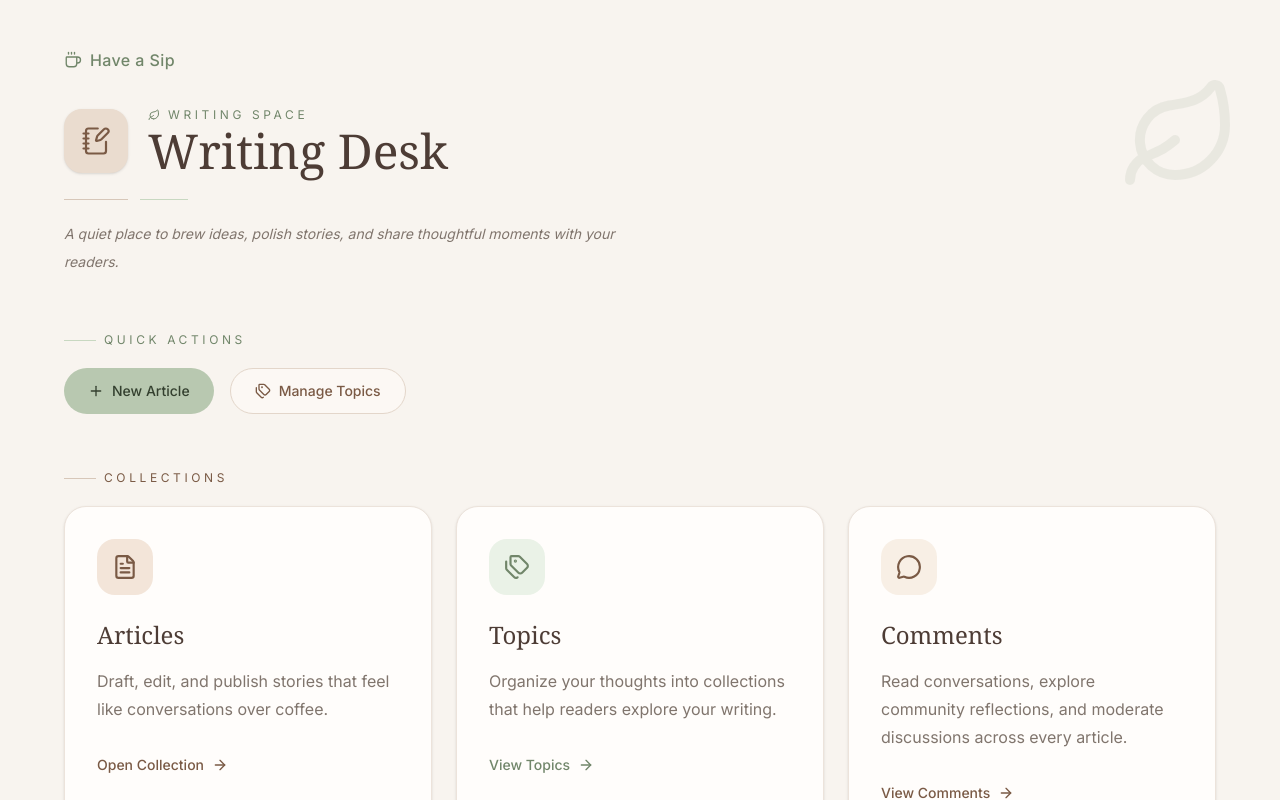
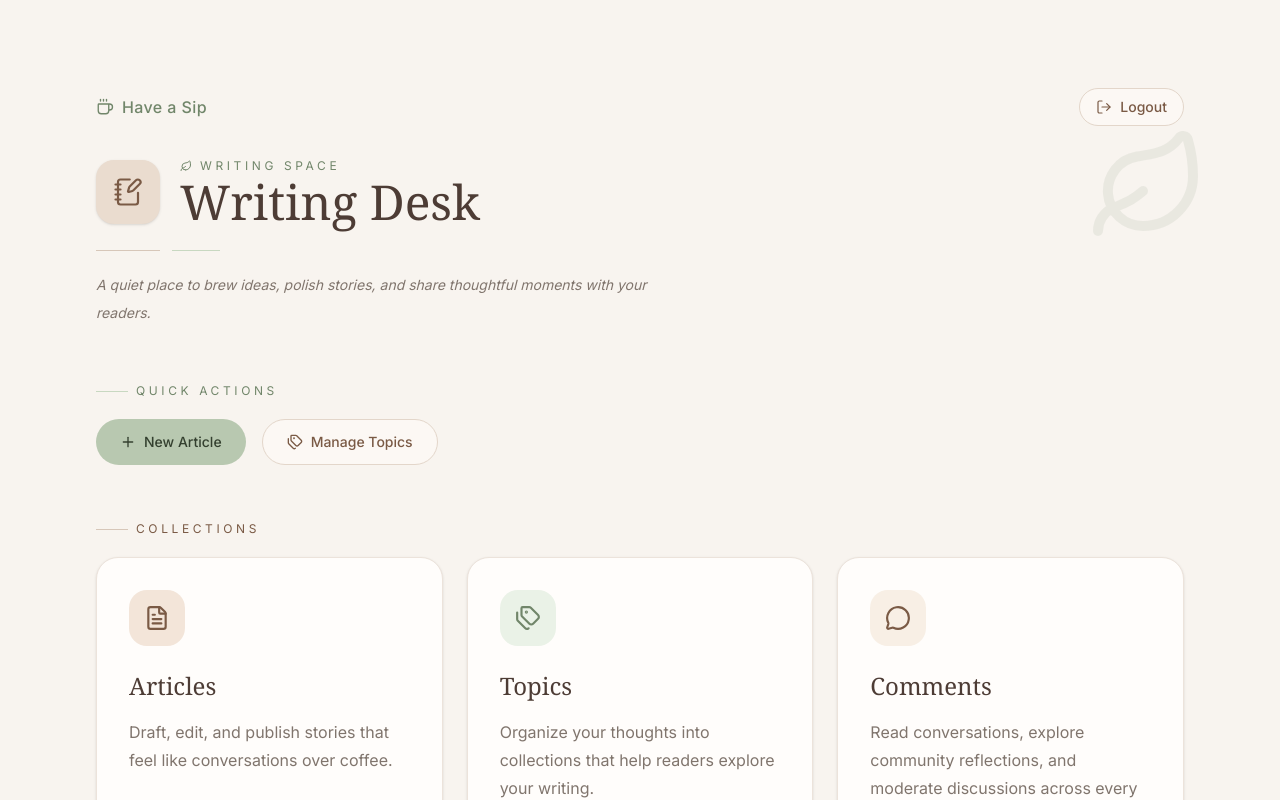
Before and after one commit to Ella-Truong/have-a-sip, a Next.js app: page /admin in a window 1280 px wide. Shown: the top 800 px of the page. Built offline with nearby package versions, Linux system fonts and the light colour scheme; no server answers.

Commit message:
feat: add logout button

```diff
--- a/src/app/admin/page.tsx
+++ b/src/app/admin/page.tsx
@@ -1,4 +1,6 @@
 import Link from "next/link";
+import LogoutButton from "@/components/admin/LogoutButton";
+
 import {
     ArrowRight,
     FileText,
@@ -13,9 +15,8 @@ import {
 export default function AdminDashboardPage() {
     return (
         <main className="min-h-screen bg-[#F8F4EF] px-6 py-12">
-            <div className="mx-auto max-w-6xl">
-
-                {/* Brand */}
+            <div className="mx-auto max-w-6xl px-8 py-10">
+                <div className="flex items-center justify-between">
                     <Link
                         href="/"
                         className="inline-flex items-center gap-2 text-[#71866A] transition hover:text-[#5F7455]"
@@ -26,6 +27,8 @@ export default function AdminDashboardPage() {
                             Have a Sip
                         </span>
                     </Link>
+                    <LogoutButton/>
+                </div>
 
                 {/* Header */}
                 <header className="relative mt-8 mb-14">
@@ -38,7 +41,6 @@ export default function AdminDashboardPage() {
                     </div>
 
                     <div className="flex items-center gap-5">
-
                         <div className="flex h-16 w-16 items-center justify-center rounded-2xl bg-[#EADCCF] shadow-sm">
                             <NotebookPen
                                 size={30}
@@ -48,7 +50,6 @@ export default function AdminDashboardPage() {
                         </div>
 
                         <div>
-
                             <p className="flex items-center gap-2 text-xs uppercase tracking-[0.3em] text-[#71866A]">
                                 <Leaf size={12} />
                                 Writing Space
@@ -75,9 +76,7 @@ export default function AdminDashboardPage() {
                 </header>
 
                 {/* Quick Actions */}
-
                 <section className="mb-14">
-
                     <div className="mb-5 flex items-center gap-2">
                         <div className="h-px w-8 bg-[#C8D8C1]" />
 
@@ -105,13 +104,10 @@ export default function AdminDashboardPage() {
                         </Link>
 
                     </div>
-
                 </section>
 
                 {/* Collections */}
-
                 <section>
-
                     <div className="mb-5 flex items-center gap-2">
                         <div className="h-px w-8 bg-[#D7C7B9]" />
 
@@ -153,11 +149,9 @@ export default function AdminDashboardPage() {
                                     className="transition group-hover:translate-x-1"
                                 />
                             </div>
-
                         </Link>
 
                         {/* Topics */}
-
                         <Link
                             href="/admin/topics"
                             className="group rounded-3xl border border-[#ECE3DB] bg-[#FFFDFB] p-8 shadow-sm transition-all duration-300 hover:-translate-y-1 hover:border-[#C5D7BF] hover:shadow-lg"
@@ -187,11 +181,9 @@ export default function AdminDashboardPage() {
                                     className="transition group-hover:translate-x-1"
                                 />
                             </div>
-
                         </Link>
 
                         {/* Comments */}
-
                         <Link
                             href="/admin/comments"
                             className="group rounded-3xl border border-[#ECE3DB] bg-[#FFFDFB] p-8 shadow-sm transition-all duration-300 hover:-translate-y-1 hover:border-[#D7C7B9] hover:shadow-lg"
@@ -221,13 +213,9 @@ export default function AdminDashboardPage() {
                                     className="transition group-hover:translate-x-1"
                                 />
                             </div>
-
                         </Link>
-
                     </div>
-
                 </section>
-
             </div>
         </main>
     );
--- /dev/null
+++ b/src/components/admin/LogoutButton.tsx
@@ -0,0 +1,24 @@
+import { LogOut } from "lucide-react";
+import { signOut } from "@/auth";
+
+export default function LogoutButton() {
+    return (
+        <form
+            action={async () => {
+                "use server";
+
+                await signOut({
+                    redirectTo: "/",
+                });
+            }}
+        >
+            <button
+                type="submit"
+                className="inline-flex items-center gap-2 rounded-full border border-[#E3D6CA] bg-[#FCF8F4] px-4 py-2 text-sm font-medium text-[#7A5A45] transition hover:bg-[#F4EEE8] hover:text-[#5F4637]"
+            >
+                <LogOut size={16} strokeWidth={1.8} />
+                Logout
+            </button>
+        </form>
+    );
+}
```
Lines whose indentation alone changed are shown as unchanged.
